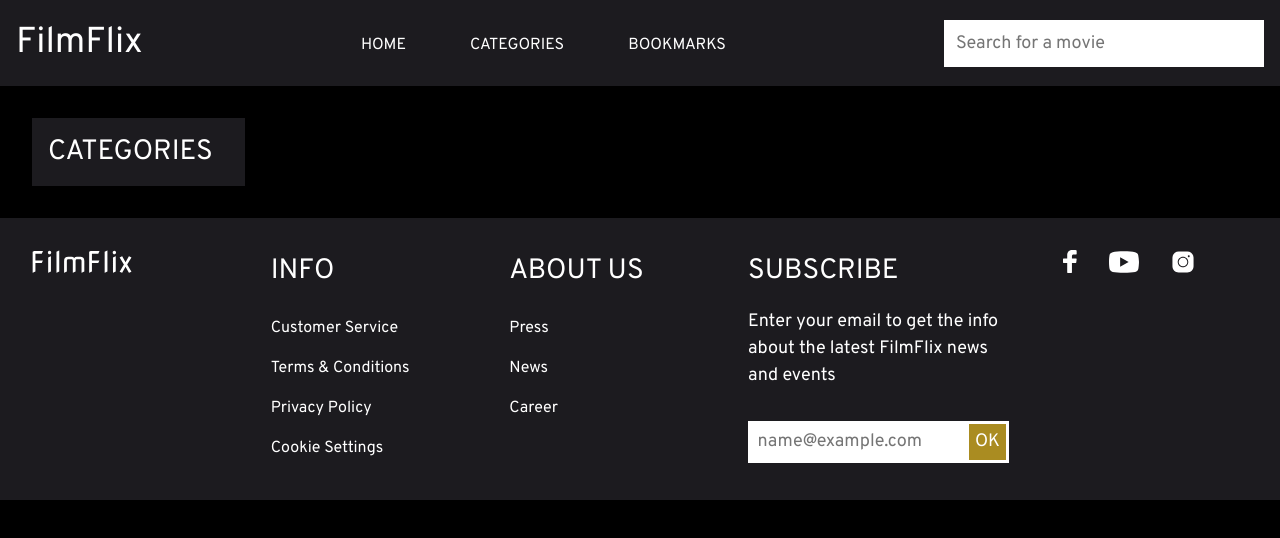
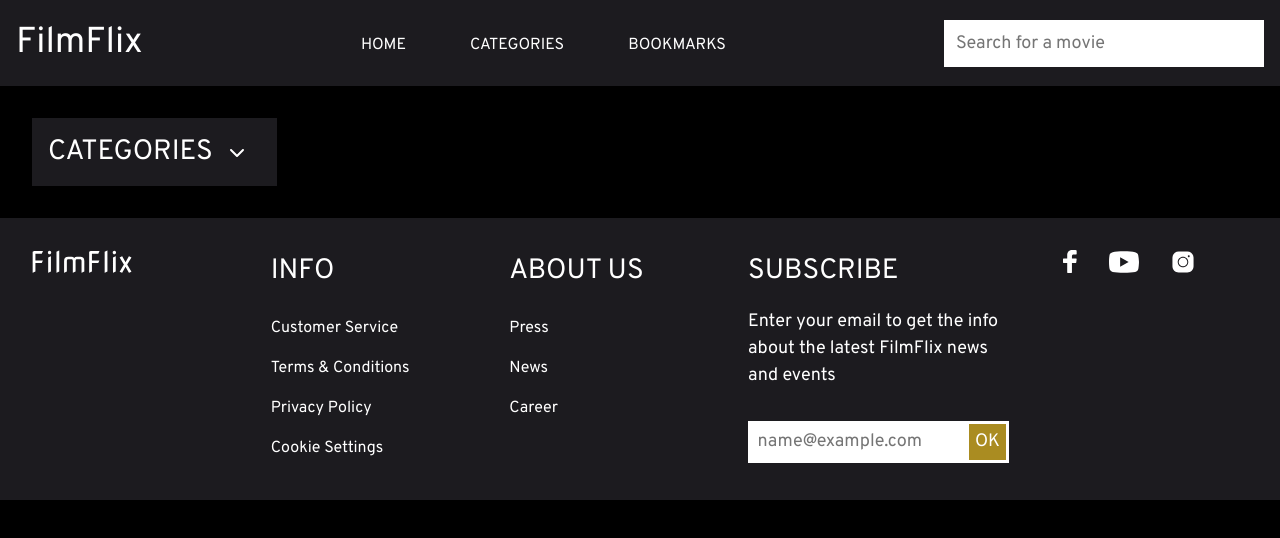
Before and after one commit to Filmflix-FED22G/filmflix, a React (Vite) app: page /categories in a window 1280 px wide. Shown: the top 538 px of the page. Built offline with nearby package versions, Linux system fonts and the light colour scheme.

Commit message:
add icons to dropdown menu

```diff
--- a/src/components/CategoryDropdown.tsx
+++ b/src/components/CategoryDropdown.tsx
@@ -2,6 +2,8 @@ import styled from 'styled-components';
 import { useState, useRef, useEffect } from 'react';
 import { useNavigate } from 'react-router-dom';
 import movies from '../../data/movies.json';
+import chevrondown from '/icons/chevrondown.svg';
+import chevronup from '/icons/chevronup.svg';
 
 interface DropdownContentProps {
   $isOpen: boolean;
@@ -51,7 +53,13 @@ function CategoryDropdown() {
     <DropdownWrapper>
       <DropdownContainer ref={dropdownRef}>
         <DropdownButton onClick={() => setIsOpen(!isOpen)}>
-          <h4>Categories</h4>
+          <FlexContainer>
+            <h4>Categories</h4>
+            <StyledSVG
+              src={isOpen ? chevronup : chevrondown}
+              alt={isOpen ? 'arrow up' : 'arrow down'}
+            />
+          </FlexContainer>
         </DropdownButton>
         <DropdownContent $isOpen={isOpen}>
           {categories.map((category) => (
@@ -134,3 +142,16 @@ const DropdownContent = styled.div<DropdownContentProps>`
     }
   }
 `;
+
+const StyledSVG = styled.img`
+  width: 1rem;
+  height: 1rem;
+  color: white;
+  margin-left: 1rem;
+`;
+
+const FlexContainer = styled.div`
+  display: flex;
+  flex-direction: row;
+  align-items: center;
+`;
```
Also changed, not shown: public/icons/chevrondown.svg (added), public/icons/chevronup.svg (added).
